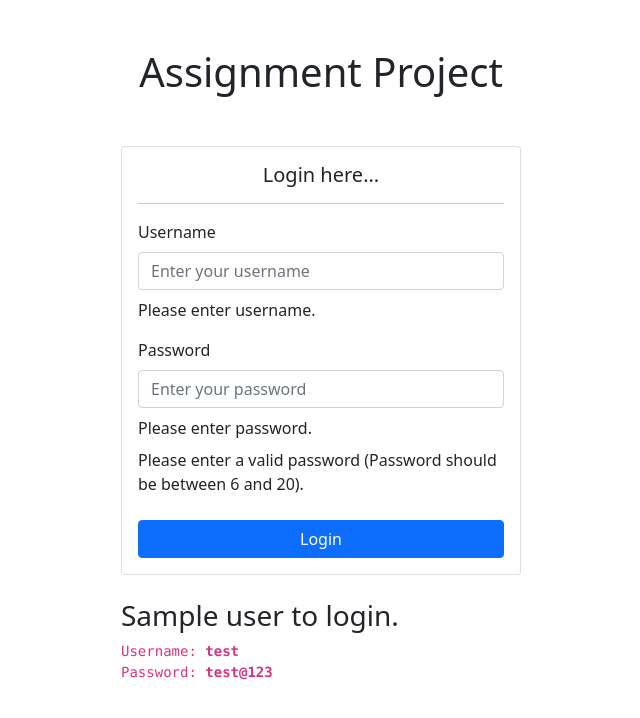
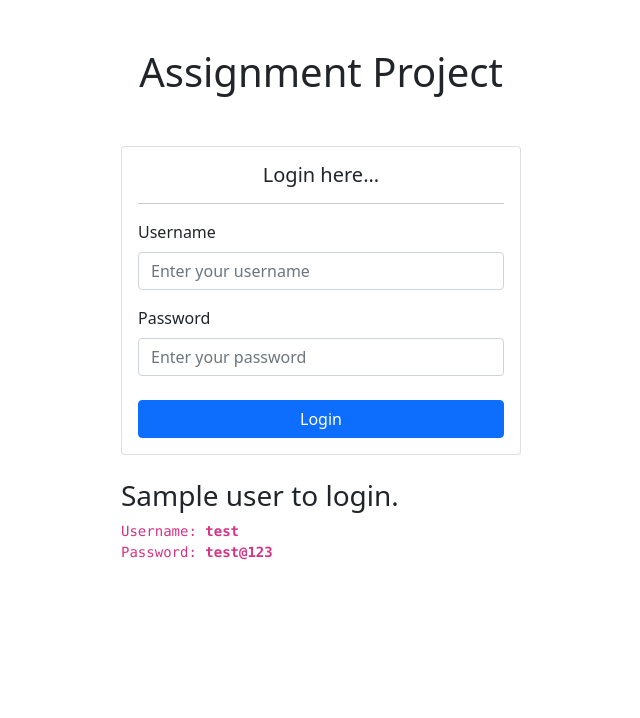
Before and after one commit to webpkm/assignment, an Angular app: page /#/login in a window 1280 px wide. Shown: the top 718 px of the page, without its empty margins (319-959 px from the left). Built offline with nearby package versions, Linux system fonts and the light colour scheme.

Commit message:
Adding the login form validations

```diff
--- a/src/app/login/login.component.html
+++ b/src/app/login/login.component.html
@@ -6,14 +6,25 @@
       <form [formGroup]="loginFormGroup" (ngSubmit)="onLoginSubmit()">
         <div class="mb-3">
           <label for="username" class="form-label">Username</label>
-          <input type="email" class="form-control" id="username" placeholder="Enter your username" formControlName="username" required>
-          <div class="invalid-feedback1 mt-2">Please enter username.</div>
+          <input type="text"
+            [ngClass]="{'form-control': true, 'is-invalid': isSubmitted && loginFormGroup.controls['username'].hasError('required')}"
+            id="username" placeholder="Enter your username" formControlName="username" required>
+          <div class="invalid-feedback mt-2"
+            *ngIf="isSubmitted && loginFormGroup.controls['username'].hasError('required')">
+            Please enter username.</div>
         </div>
         <div class="mb-3">
           <label for="password" class="form-label">Password</label>
-          <input type="password" class="form-control" id="password" placeholder="Enter your password" formControlName="password" required>
-          <div class="invalid-feedback1 mt-2">Please enter password.</div>
-          <div class="invalid-feedback1 mt-2">Please enter a valid password (Password should be between {{passwordMinLength}} and {{passwordMaxLength}}).</div>
+          <input type="password"
+            [ngClass]="{'form-control': true, 'is-invalid': isSubmitted && loginFormGroup.controls['password'].hasError('required')}"
+            id="password" placeholder="Enter your password" formControlName="password" required>
+          <div class="invalid-feedback mt-2"
+            *ngIf="isSubmitted && loginFormGroup.controls['password'].hasError('required')">
+            Please enter password.</div>
+          <div class="invalid-feedback mt-2"
+            *ngIf="isSubmitted && (loginFormGroup.controls['password'].hasError('minlength') || loginFormGroup.controls['password'].hasError('maxlength'))">
+            Please enter a valid password (Password should be between {{passwordMinLength}} and {{passwordMaxLength}}).
+          </div>
         </div>
         <div class="mt-4 d-grid">
           <button class="btn btn-primary btn-block">Login</button>
--- a/src/app/login/login.component.ts
+++ b/src/app/login/login.component.ts
@@ -12,6 +12,7 @@ const PASSWORD_MAX_LENGH = 20;
 
 export class LoginComponent implements OnInit {
   loginFormGroup: FormGroup;
+  isSubmitted: boolean = false;
   passwordMinLength: number = PASSWORD_MIN_LENGH;
   passwordMaxLength: number = PASSWORD_MAX_LENGH;
 
@@ -32,13 +33,12 @@ export class LoginComponent implements OnInit {
   }
 
   onLoginSubmit() {
+    this.isSubmitted = true;
     console.log(this.loginFormGroup.value);
 
     // Check if login form is valid then hit the login service
     if (this.loginFormGroup.valid) {
 
-    } else {
-      alert('Please enter correct Username or Password');
     }
   }
 
```
